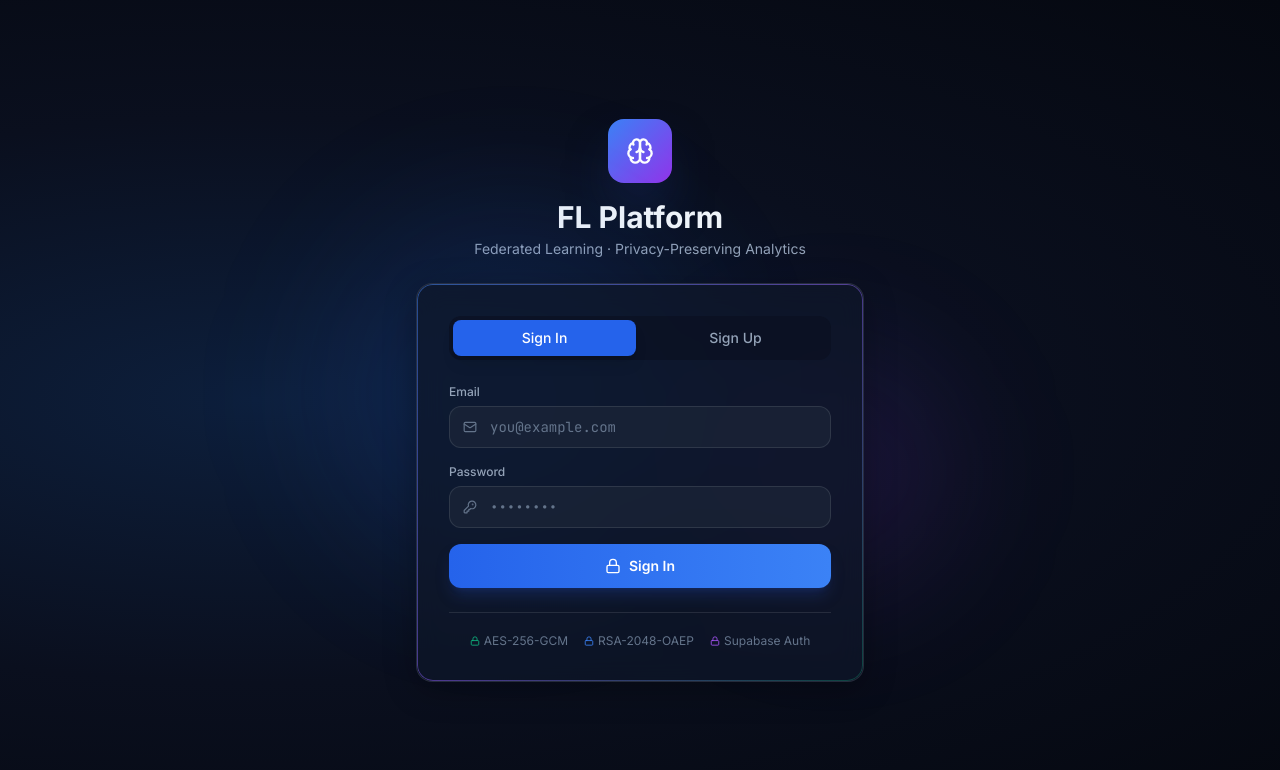
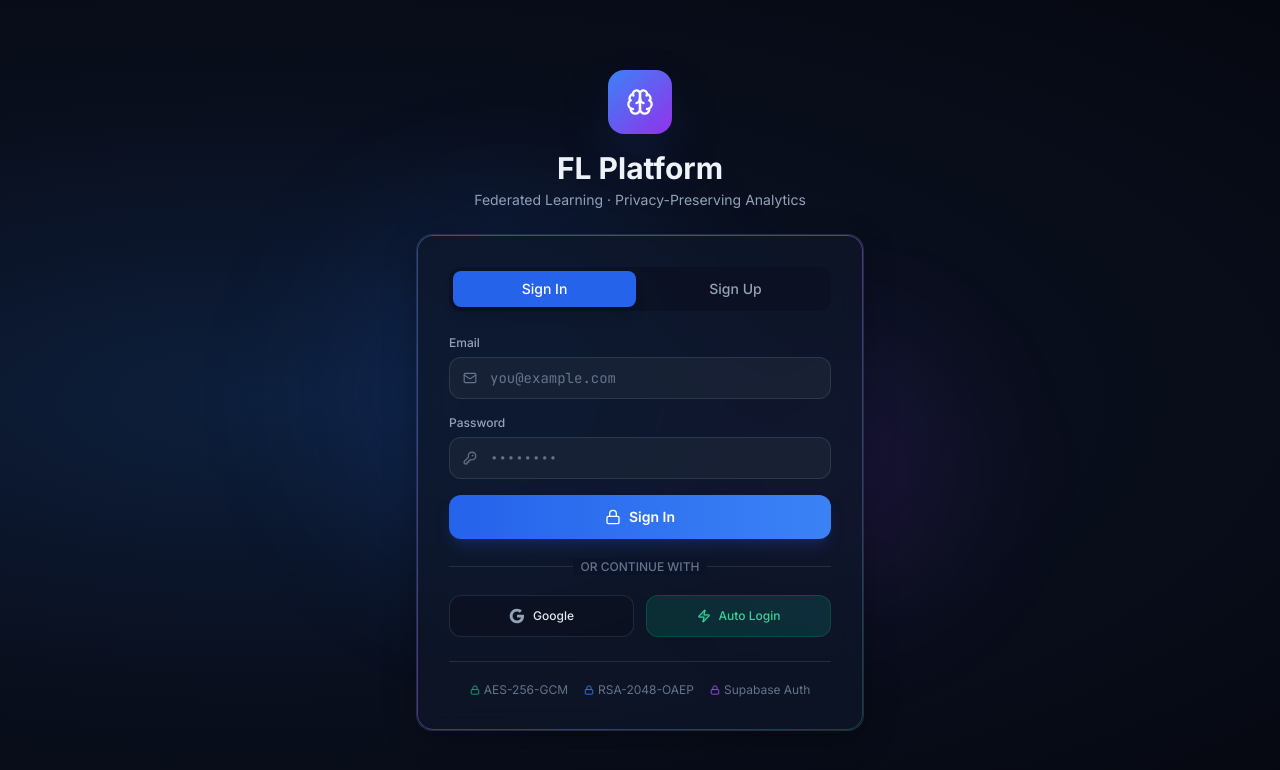
Before and after one commit to Bhuvan2110/Federated-Learning-for-Privacy-Preserving-Predictive-Analytics-Final., a React (Vite) app in the folder frontend/: page / in a window 1280 px wide. Shown: the top 770 px of the page. Built offline with nearby package versions, Linux system fonts and the light colour scheme; no server answers.

Commit message:
feat: add Google OAuth and Auto Login buttons to login page

```diff
--- a/frontend/src/pages/Login.jsx
+++ b/frontend/src/pages/Login.jsx
@@ -1,7 +1,7 @@
 import { useState } from 'react'
 import { supabase } from '../lib/supabaseClient'
 import { setAuthToken } from '../utils/apiFetch'
-import { Brain, Lock, Mail, KeyRound, Loader2, AlertCircle } from 'lucide-react'
+import { Brain, Lock, Mail, KeyRound, Loader2, AlertCircle, Zap } from 'lucide-react'
 
 export default function Login({ onLogin }) {
   const [email, setEmail] = useState('')
@@ -45,6 +45,50 @@ export default function Login({ onLogin }) {
       }
     } catch (err) {
       setError(err.message || 'Authentication failed')
+    } finally {
+      setLoading(false)
+    }
+  }
+
+  const handleGoogleLogin = async () => {
+    setLoading(true)
+    setError(null)
+    try {
+      const { error } = await supabase.auth.signInWithOAuth({
+        provider: 'google',
+        options: {
+          redirectTo: window.location.origin,
+        }
+      })
+      if (error) throw error
+    } catch (err) {
+      setError(err.message || 'Google login failed')
+      setLoading(false)
+    }
+  }
+
+  const handleAutoLogin = async () => {
+    setLoading(true)
+    setError(null)
+    try {
+      const result = await supabase.auth.signInWithPassword({
+        email: 'demo@example.com',
+        password: 'password123',
+      })
+      if (result.error) throw result.error
+      const session = result.data?.session
+      if (session) {
+        setAuthToken(session.access_token)
+        const user = result.data.user
+        onLogin({
+          id: user.id,
+          email: user.email,
+          role: user.app_metadata?.role || 'user',
+          token: session.access_token,
+        })
+      }
+    } catch (err) {
+      setError(err.message || 'Auto-login failed')
     } finally {
       setLoading(false)
     }
@@ -134,6 +178,63 @@ export default function Login({ onLogin }) {
             </button>
           </form>
 
+          {mode === 'login' && (
+            <>
+              <div className="relative my-5">
+                <div className="absolute inset-0 flex items-center">
+                  <span className="w-full border-t border-white/10" />
+                </div>
+                <div className="relative flex justify-center text-xs uppercase">
+                  <span className="bg-[#0b1329] px-2 text-slate-500 font-medium">Or continue with</span>
+                </div>
+              </div>
+
+              <div className="flex gap-3">
+                <button
+                  type="button"
+                  onClick={handleGoogleLogin}
+                  disabled={loading}
+                  className="flex-1 py-3 px-4 rounded-xl font-medium text-xs bg-surface-900/60 hover:bg-surface-800/80
+                             border border-white/10 hover:border-white/20 text-slate-200 transition-all duration-200
+                             active:scale-98 flex items-center justify-center gap-2 disabled:opacity-50"
+                >
+                  <svg className="w-4 h-4 text-slate-400" viewBox="0 0 24 24">
+                    <path
+                      fill="currentColor"
+                      d="M22.56 12.25c0-.78-.07-1.53-.2-2.25H12v4.26h5.92c-.26 1.37-1.04 2.53-2.21 3.31v2.77h3.57c2.08-1.92 3.28-4.74 3.28-8.09z"
+                    />
+                    <path
+                      fill="currentColor"
+                      d="M12 23c2.97 0 5.46-.98 7.28-2.66l-3.57-2.77c-.98.66-2.23 1.06-3.71 1.06-2.86 0-5.29-1.93-6.16-4.53H2.18v2.84C3.99 20.53 7.7 23 12 23z"
+                    />
+                    <path
+                      fill="currentColor"
+                      d="M5.84 14.09c-.22-.66-.35-1.36-.35-2.09s.13-1.43.35-2.09V7.06H2.18C1.43 8.55 1 10.22 1 12s.43 3.45 1.18 4.94l2.85-2.22.81-.63z"
+                    />
+                    <path
+                      fill="currentColor"
+                      d="M12 5.38c1.62 0 3.06.56 4.21 1.64l3.15-3.15C17.45 2.09 14.97 1 12 1 7.7 1 3.99 3.47 2.18 7.06l3.66 2.84c.87-2.6 3.3-4.52 6.16-4.52z"
+                    />
+                  </svg>
+                  Google
+                </button>
+
+                <button
+                  type="button"
+                  onClick={handleAutoLogin}
+                  disabled={loading}
+                  className="flex-1 py-3 px-4 rounded-xl font-medium text-xs bg-gradient-to-r from-emerald-600/20 to-teal-600/20
+                             hover:from-emerald-600/30 hover:to-teal-600/30 border border-emerald-500/20 hover:border-emerald-500/40
+                             text-emerald-400 transition-all duration-200 active:scale-98 flex items-center justify-center gap-2
+                             disabled:opacity-50"
+                >
+                  <Zap size={14} className="fill-emerald-400/20" />
+                  Auto Login
+                </button>
+              </div>
+            </>
+          )}
+
           {/* Security info */}
           <div className="mt-6 pt-5 border-t border-white/10 flex items-center justify-center gap-4 text-xs text-slate-500">
             <span className="flex items-center gap-1"><Lock size={10} className="text-emerald-500" /> AES-256-GCM</span>
```
